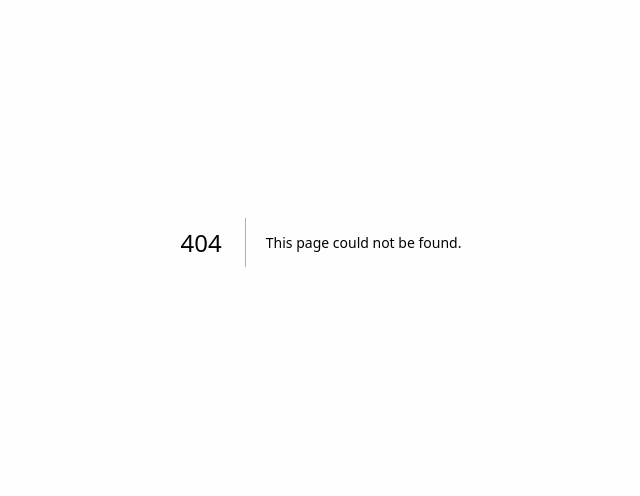
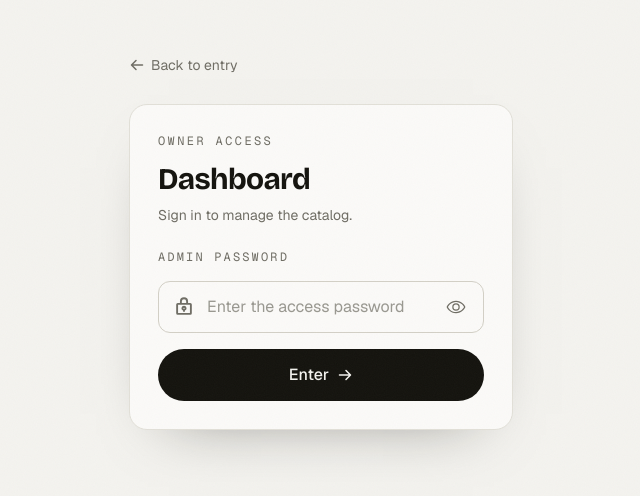
Before and after one commit to MHenri27/voco-project-portal, a Next.js app: page /admin/login in a window 1280 px wide. Before the commit this address had no page. Shown: the part 158-654 px from the top of the page, without its empty margins (319-959 px from the left). Built offline with nearby package versions, Linux system fonts and the light colour scheme.

Commit message:
add admin login page

```diff
--- /dev/null
+++ b/app/admin/login/page.tsx
@@ -0,0 +1,28 @@
+import Link from "next/link";
+import { ArrowLeft } from "@phosphor-icons/react/dist/ssr";
+import { LoginForm } from "@/components/login-form";
+
+export const metadata = { title: "Owner access — VOCO Portal" };
+
+export default function AdminLoginPage() {
+  return (
+    <main className="flex min-h-[100dvh] flex-col items-center justify-center px-5">
+      <div className="w-full max-w-sm">
+        <Link href="/" className="inline-flex items-center gap-1.5 text-sm text-muted transition-colors hover:text-ink">
+          <ArrowLeft weight="bold" className="size-4" />
+          Back to entry
+        </Link>
+
+        <div className="mt-6 rounded-[var(--radius-card)] border border-line bg-surface p-7 shadow-[0_24px_60px_-40px_rgba(20,19,14,0.5)]">
+          <p className="font-mono text-xs uppercase tracking-[0.2em] text-muted">Owner access</p>
+          <h1 className="font-display mt-3 text-3xl font-bold tracking-tight text-ink">Dashboard</h1>
+          <p className="mt-2 text-sm text-muted">Sign in to manage the catalog.</p>
+
+          <div className="mt-6">
+            <LoginForm scope="admin" redirectTo="/admin" label="Admin password" />
+          </div>
+        </div>
+      </div>
+    </main>
+  );
+}
```
